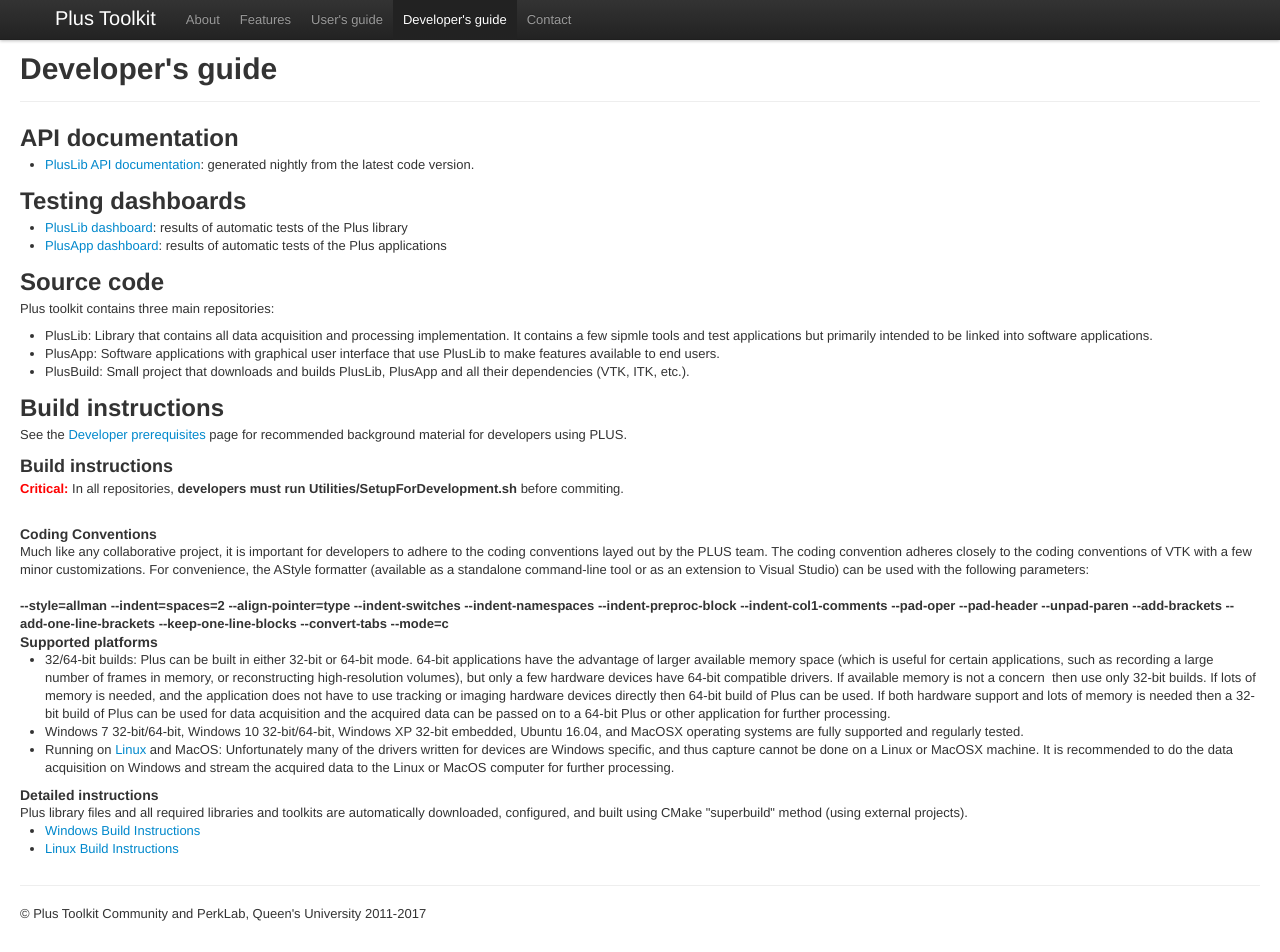
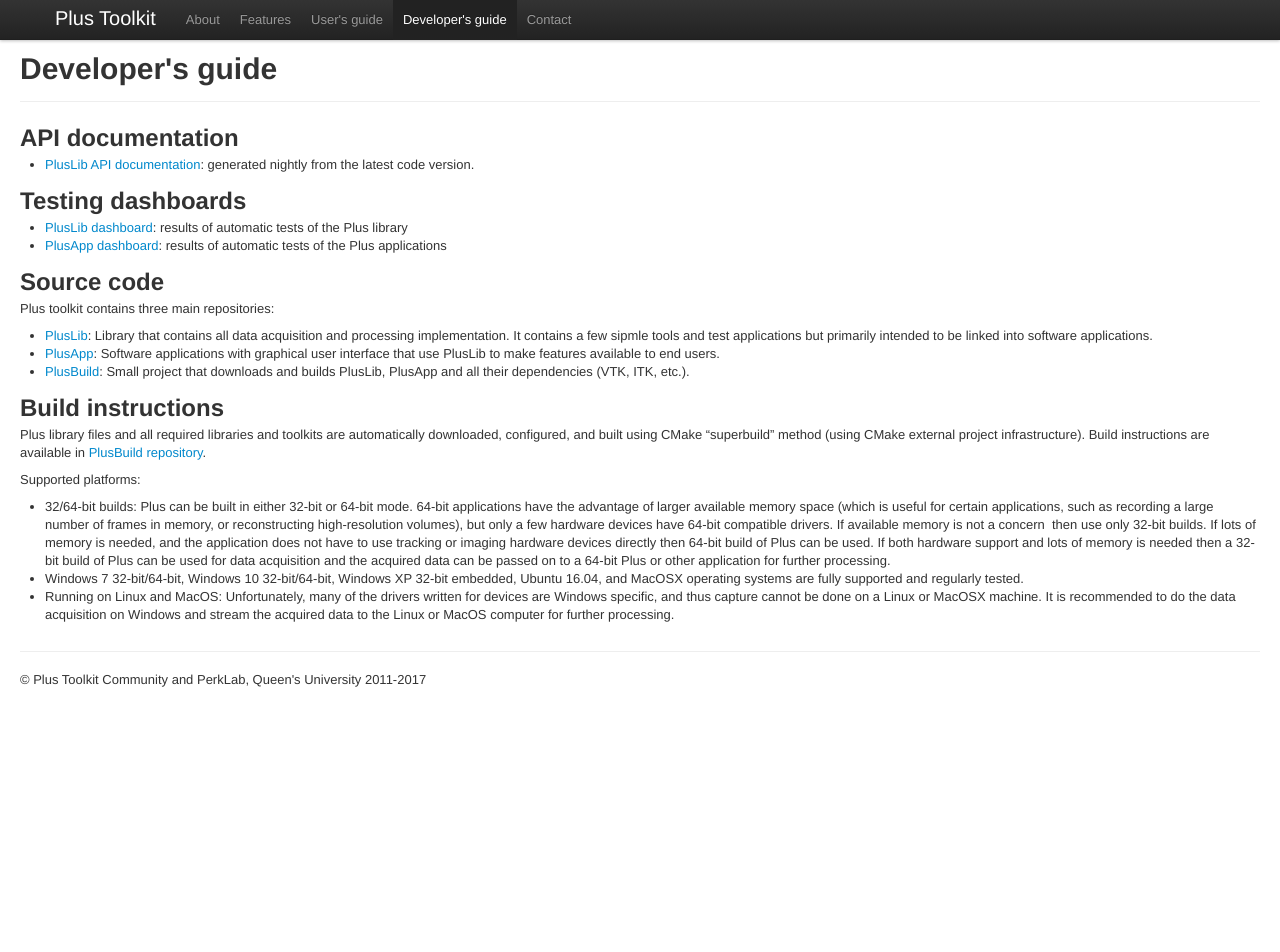
Before and after one commit to PlusToolkit/plustoolkit.github.io, a Jekyll site: the page built from developersguide.md, in a window 1280 px wide and 952 px high. Built offline with Jekyll 4.4.1, drawn with Linux system fonts in a browser that asks for light colours.

Commit message:
Cleaned up dev guide

```diff
--- a/developersguide.md
+++ b/developersguide.md
@@ -16,53 +16,24 @@
 Testing dashboards
 ------------------
 
-- <a href="http://perkdata.cs.queensu.ca/CDash/index.php?project=PlusLib">PlusLib dashboard</a>: results of automatic tests of the Plus library
-- <a href="http://perkdata.cs.queensu.ca/CDash/index.php?project=PlusApp">PlusApp dashboard</a>: results of automatic tests of the Plus applications
+- [PlusLib dashboard](http://perkdata.cs.queensu.ca/CDash/index.php?project=PlusLib): results of automatic tests of the Plus library
+- [PlusApp dashboard](http://perkdata.cs.queensu.ca/CDash/index.php?project=PlusApp): results of automatic tests of the Plus applications
 
 
 Source code
 -----------
 
 Plus toolkit contains three main repositories:
-- PlusLib: Library that contains all data acquisition and processing implementation. It contains a few sipmle tools and test applications but primarily intended to be linked into software applications.
-- PlusApp: Software applications with graphical user interface that use PlusLib to make features available to end users.
-- PlusBuild: Small project that downloads and builds PlusLib, PlusApp and all their dependencies (VTK, ITK, etc.).
-
+- [PlusLib](https://github.com/PlusToolkit/PlusLib/): Library that contains all data acquisition and processing implementation. It contains a few sipmle tools and test applications but primarily intended to be linked into software applications.
+- [PlusApp](https://github.com/PlusToolkit/PlusApp/): Software applications with graphical user interface that use PlusLib to make features available to end users.
+- [PlusBuild](https://github.com/PlusToolkit/PlusBuild/): Small project that downloads and builds PlusLib, PlusApp and all their dependencies (VTK, ITK, etc.).
 
 Build instructions
 ------------------
 
-<p>See the <a class="wiki_link" href="/wiki/show/plus/Developer_prerequisites" title="Developer prerequisites">Developer prerequisites</a> page for recommended background material for developers using PLUS.</p>
+Plus library files and all required libraries and toolkits are automatically downloaded, configured, and built using CMake "superbuild" method (using CMake external project infrastructure). Build instructions are available in [PlusBuild repository](https://github.com/PlusToolkit/PlusBuild/blob/master/README.md).
 
-<h3 id="build_instructions">Build instructions</h3>
-<span style="color: #ff0000;"><strong>Critical:</strong></span> In all repositories, <strong>developers must run Utilities/SetupForDevelopment.sh</strong> before commiting.<br />
-&nbsp;
-<h4 id="coding_conventions">Coding Conventions</h4>
-
-<div>Much like any collaborative project, it is important for developers to adhere to the coding conventions layed out by the PLUS team. The coding convention adheres closely to the coding conventions of VTK with a few minor customizations. For convenience, the AStyle formatter (available as a standalone command-line tool or as an extension to Visual Studio) can be used with the following parameters:&nbsp;</div>
-
-<div>&nbsp;</div>
-
-<div><span style="font-weight: 600;">--style=allman --indent=spaces=2 --align-pointer=type --indent-switches --indent-namespaces --indent-preproc-block --indent-col1-comments --pad-oper --pad-header --unpad-paren --add-brackets --add-one-line-brackets --keep-one-line-blocks --convert-tabs --mode=c</span></div>
-
-<div>
-<h4 id="supported_platforms">Supported platforms</h4>
-
-<div>
-<ul>
-	<li><span style="line-height: 17px; font-size: 13px;">32/64-bit builds: Plus can be built in either 32-bit or 64-bit mode. 64-bit applications have the advantage of larger available memory space (which is useful for certain applications, such as recording a large number of frames in memory, or reconstructing high-resolution volumes), but only a few hardware devices have 64-bit compatible drivers. If available memory is not a concern &nbsp;then use only 32-bit builds. If lots of memory is needed, and the application does not have to use tracking or imaging hardware devices directly then 64-bit build of Plus can be used. If both hardware support and lots of memory is needed then a 32-bit build of Plus can be used for data acquisition and the acquired data can be passed on to a 64-bit Plus or other application for further processing.</span></li>
-	<li><span style="line-height: 17px; font-size: 13px;">Windows 7 32-bit/64-bit, Windows 10 32-bit/64-bit, Windows XP 32-bit embedded, Ubuntu 16.04, and MacOSX operating systems are fully supported and regularly tested.</span></li>
-	<li><span style="line-height: 17px; font-size: 13px;">Running on <a class="wiki_link" href="/wiki/show/plus/Linux_Build_Instructions" title="Linux_Build_Instructions">Linux</a> and MacOS: Unfortunately many of the drivers written for devices are Windows specific, and thus capture cannot be done on a Linux or MacOSX machine. It is recommended to do the data acquisition on Windows and stream the acquired data to the Linux or MacOS computer for further processing.</span></li>
-</ul>
-</div>
-</div>
-
-<h4 id="detailed_instructions">Detailed instructions</h4>
-
-<div>
-<div>Plus library files and all required libraries and toolkits are automatically downloaded, configured, and built using CMake &quot;superbuild&quot; method (using external projects).</div>
-
-<ul>
-	<li><a class="wiki_link" href="/wiki/show/plus/Windows_Build_Instructions" title="Windows Build Instructions">Windows Build Instructions</a></li>
-	<li><a class="wiki_link" href="/wiki/show/plus/Linux_Build_Instructions" title="Linux Build Instructions">Linux Build Instructions</a></li>
-</ul>
+Supported platforms:
+- 32/64-bit builds: Plus can be built in either 32-bit or 64-bit mode. 64-bit applications have the advantage of larger available memory space (which is useful for certain applications, such as recording a large number of frames in memory, or reconstructing high-resolution volumes), but only a few hardware devices have 64-bit compatible drivers. If available memory is not a concern &nbsp;then use only 32-bit builds. If lots of memory is needed, and the application does not have to use tracking or imaging hardware devices directly then 64-bit build of Plus can be used. If both hardware support and lots of memory is needed then a 32-bit build of Plus can be used for data acquisition and the acquired data can be passed on to a 64-bit Plus or other application for further processing.
+- Windows 7 32-bit/64-bit, Windows 10 32-bit/64-bit, Windows XP 32-bit embedded, Ubuntu 16.04, and MacOSX operating systems are fully supported and regularly tested.
+- Running on Linux and MacOS: Unfortunately, many of the drivers written for devices are Windows specific, and thus capture cannot be done on a Linux or MacOSX machine. It is recommended to do the data acquisition on Windows and stream the acquired data to the Linux or MacOS computer for further processing.
```
Also changed, not shown: usersguide.md (+2 -2 lines).
